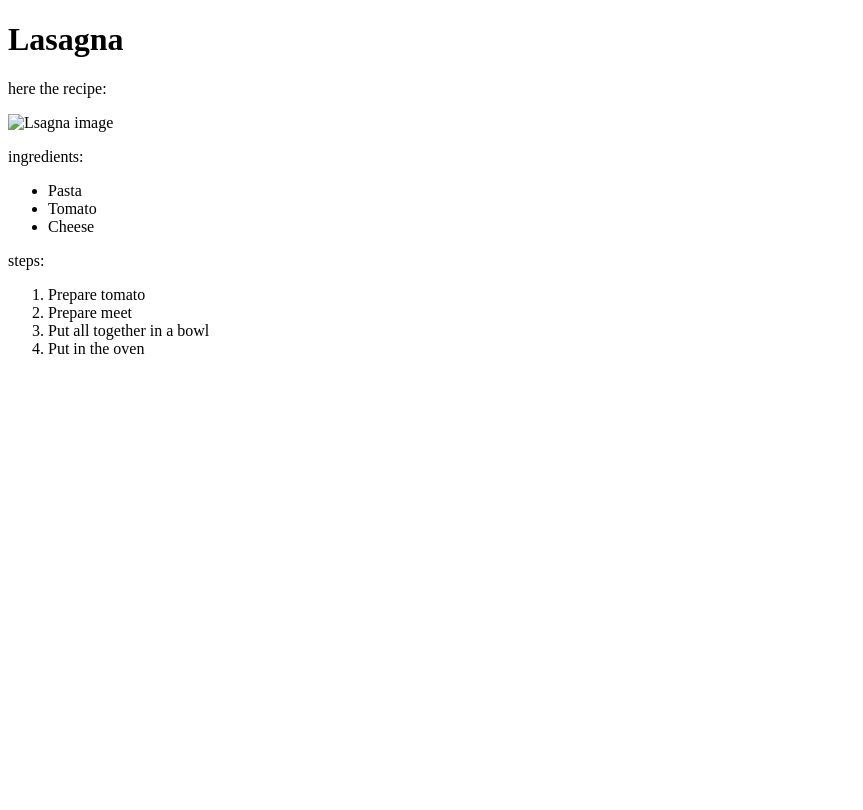
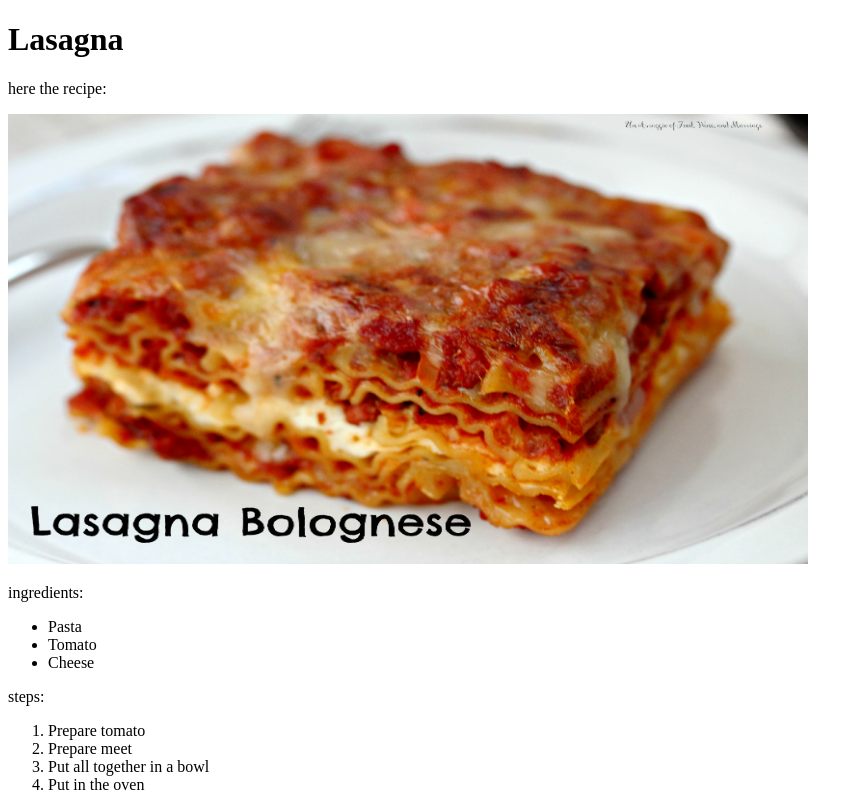
Before and after one commit to danielsrmi/odin-recipes, a plain HTML site: page recipes/lasagna.html in a window 1280 px wide. Shown: the whole page, without its empty margins (0-863 px from the left). Drawn offline with Linux system fonts and the light colour scheme.

Commit message:
fixed link reference2

```diff
--- a/recipes/lasagna.html
+++ b/recipes/lasagna.html
@@ -12,8 +12,8 @@
 
 <p>here the recipe:</p>
 
-<img src="./recipes/lasagna.jpg"
- alt="Lsagna image">
+<img src="lasagna.jpg"
+ alt="Lasagna image" style="width:800px;height:450px;">
 
 <p>ingredients:</p>
 <ul>
@@ -38,8 +38,7 @@
  alt="The Odin Project Logo"> Added another comment-->
 
   </body>
-</html>
-
+  </html>
 
 
 
```
